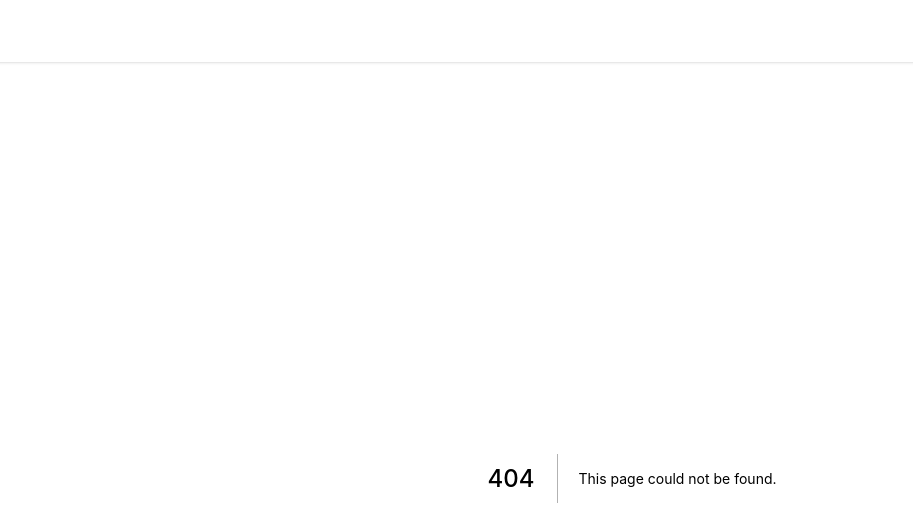
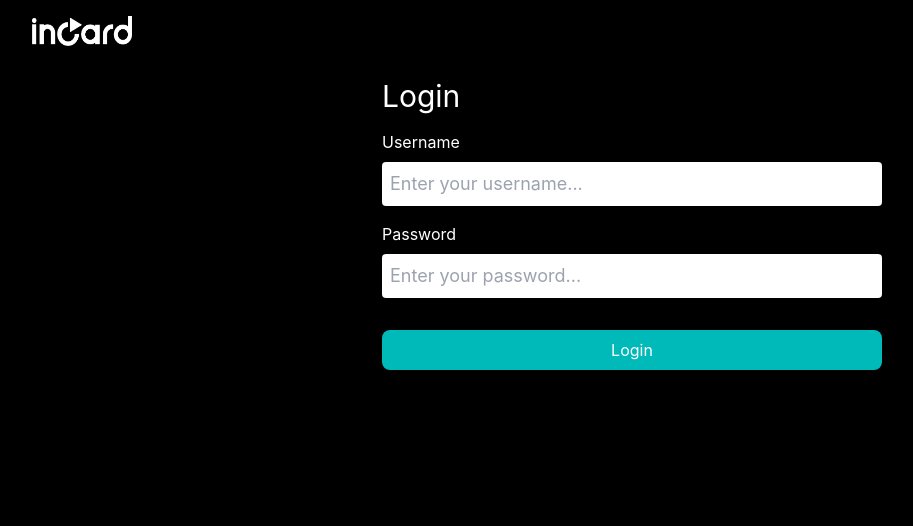
Before and after one commit to D-Pagey/indigo-charlie, a Next.js app: page /login in a window 1280 px wide. Before the commit this address had no page. Shown: the top 526 px of the page, without its empty margins (8-921 px from the left). Built offline with nearby package versions, Linux system fonts and the light colour scheme.

Commit message:
feat(login): build login form

```diff
--- /dev/null
+++ b/contexts/index.tsx
@@ -0,0 +1,39 @@
+import {
+  createContext,
+  FC,
+  useState,
+  Dispatch,
+  SetStateAction,
+  useContext,
+} from "react";
+
+export type ContextTypes = {
+  username?: string;
+  setUsername: Dispatch<SetStateAction<string | undefined>>;
+};
+
+const Context = createContext<ContextTypes>({
+  username: undefined,
+  setUsername: () => null,
+});
+
+type Props = {
+  children: JSX.Element;
+};
+
+export const Provider: FC<Props> = ({ children }) => {
+  const [username, setUsername] = useState<string>();
+
+  return (
+    <Context.Provider
+      value={{
+        username,
+        setUsername,
+      }}
+    >
+      {children}
+    </Context.Provider>
+  );
+};
+
+export const useAuth = () => useContext(Context);
--- a/package.json
+++ b/package.json
@@ -11,7 +11,8 @@
   "dependencies": {
     "next": "12.1.6",
     "react": "18.1.0",
-    "react-dom": "18.1.0"
+    "react-dom": "18.1.0",
+    "react-hook-form": "7.31.3"
   },
   "devDependencies": {
     "@types/node": "17.0.39",
--- a/pages/_app.tsx
+++ b/pages/_app.tsx
@@ -1,13 +1,18 @@
+import { FC } from "react";
+import type { AppProps } from "next/app";
+
+import { PageLayout } from "../components/PageLayout";
+import { Provider } from "../contexts";
 import "../styles/globals.css";
-import type { AppProps } from "next/app";
-import { PageLayout } from "../components/PageLayout";
 
-function MyApp({ Component, pageProps }: AppProps) {
+const MyApp: FC<AppProps> = ({ Component, pageProps }) => {
   return (
-    <PageLayout>
-      <Component {...pageProps} />
-    </PageLayout>
+    <Provider>
+      <PageLayout>
+        <Component {...pageProps} />
+      </PageLayout>
+    </Provider>
   );
-}
+};
 
 export default MyApp;
--- a/pages/index.tsx
+++ b/pages/index.tsx
@@ -1,6 +1,19 @@
 import type { NextPage } from "next";
+import { useRouter } from "next/router";
+import { useEffect } from "react";
+
+import { useAuth } from "../contexts";
 
 const Home: NextPage = () => {
+  const { username } = useAuth();
+  const router = useRouter();
+
+  useEffect(() => {
+    if (username === undefined) {
+      router.push("/login");
+    }
+  }, [router, username]);
+
   return (
     <main>
       <h1 className="text-primary">Dashboard</h1>
--- /dev/null
+++ b/pages/login.tsx
@@ -0,0 +1,65 @@
+import type { NextPage } from "next";
+import { useForm, SubmitHandler } from "react-hook-form";
+
+type Inputs = {
+  username: string;
+  password: string;
+};
+
+const Login: NextPage = () => {
+  const {
+    register,
+    handleSubmit,
+    watch,
+    formState: { errors },
+  } = useForm<Inputs>();
+
+  const onSubmit: SubmitHandler<Inputs> = (data: any) => console.log(data);
+
+  return (
+    <main className="">
+      <h1 className="text-3xl mb-4">Login</h1>
+
+      <form
+        onSubmit={handleSubmit(onSubmit)}
+        className="flex flex-col text-black"
+      >
+        <label className="flex flex-col text-white mb-4">
+          Username
+          <input
+            placeholder="Enter your username..."
+            className="mt-2 p-2 rounded text-lg text-black"
+            {...register("username", { required: true })}
+          />
+          {errors.username && (
+            <span className="text-red-500 text-sm mt-2">
+              A username is required
+            </span>
+          )}
+        </label>
+
+        <label className="flex flex-col text-white mb-4">
+          Password
+          <input
+            placeholder="Enter your password..."
+            className="mt-2 p-2 rounded text-lg text-black"
+            {...register("password", { required: true })}
+          />
+          {errors.password && (
+            <span className="text-red-500 text-sm mt-2">
+              A password is required
+            </span>
+          )}
+        </label>
+
+        <input
+          type="submit"
+          className="text-white bg-primary p-2 rounded-lg mt-4 cursor-pointer"
+          value="Login"
+        />
+      </form>
+    </main>
+  );
+};
+
+export default Login;
--- a/styles/globals.css
+++ b/styles/globals.css
@@ -5,6 +5,7 @@
 html,
 body {
   background-color: #000;
+  color: #fff;
   padding: 0;
   margin: 0;
   font-family: -apple-system, BlinkMacSystemFont, Segoe UI, Roboto, Oxygen,
--- a/tailwind.config.js
+++ b/tailwind.config.js
@@ -6,7 +6,7 @@ module.exports = {
   theme: {
     extend: {
       colors: {
-        primary: "#0cf8e9",
+        primary: "#00b9b9",
       },
     },
   },
```
Also changed, not shown: 2 other files (tests, documents, lock files or other folders).
